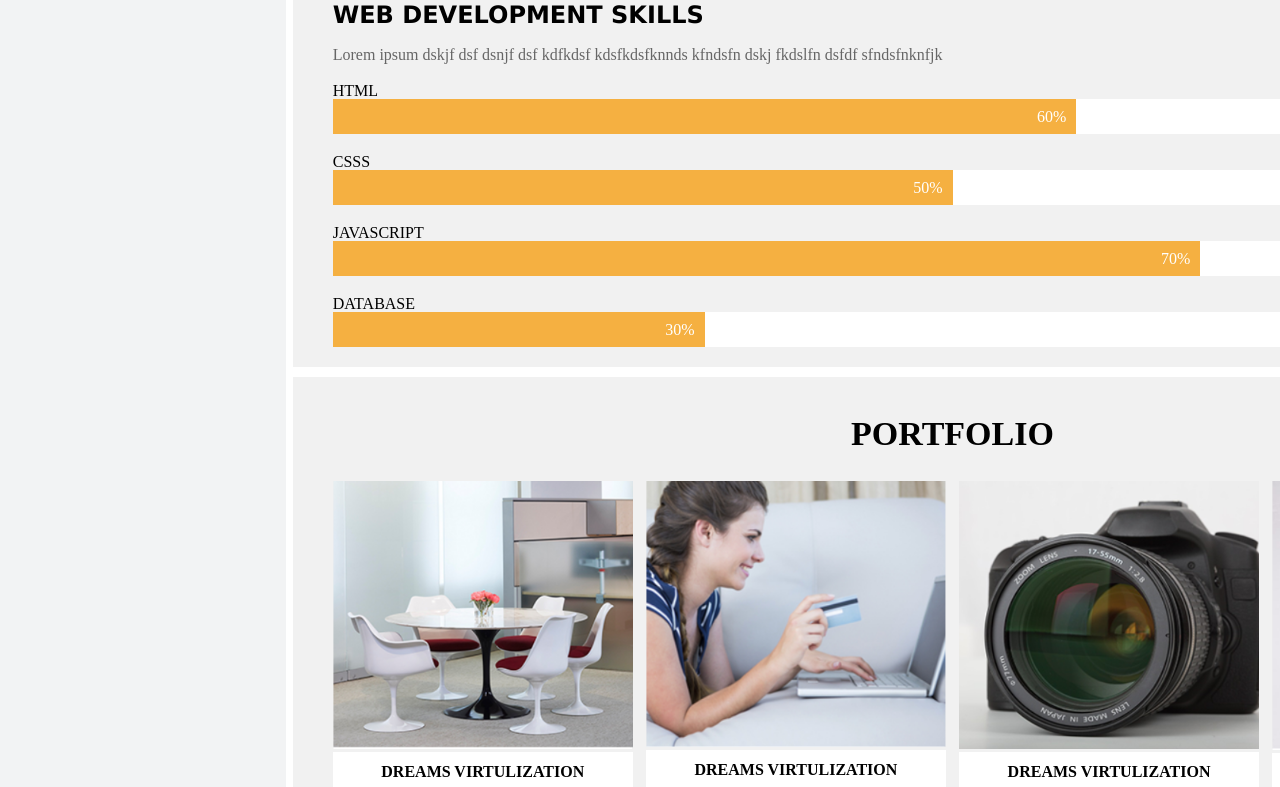
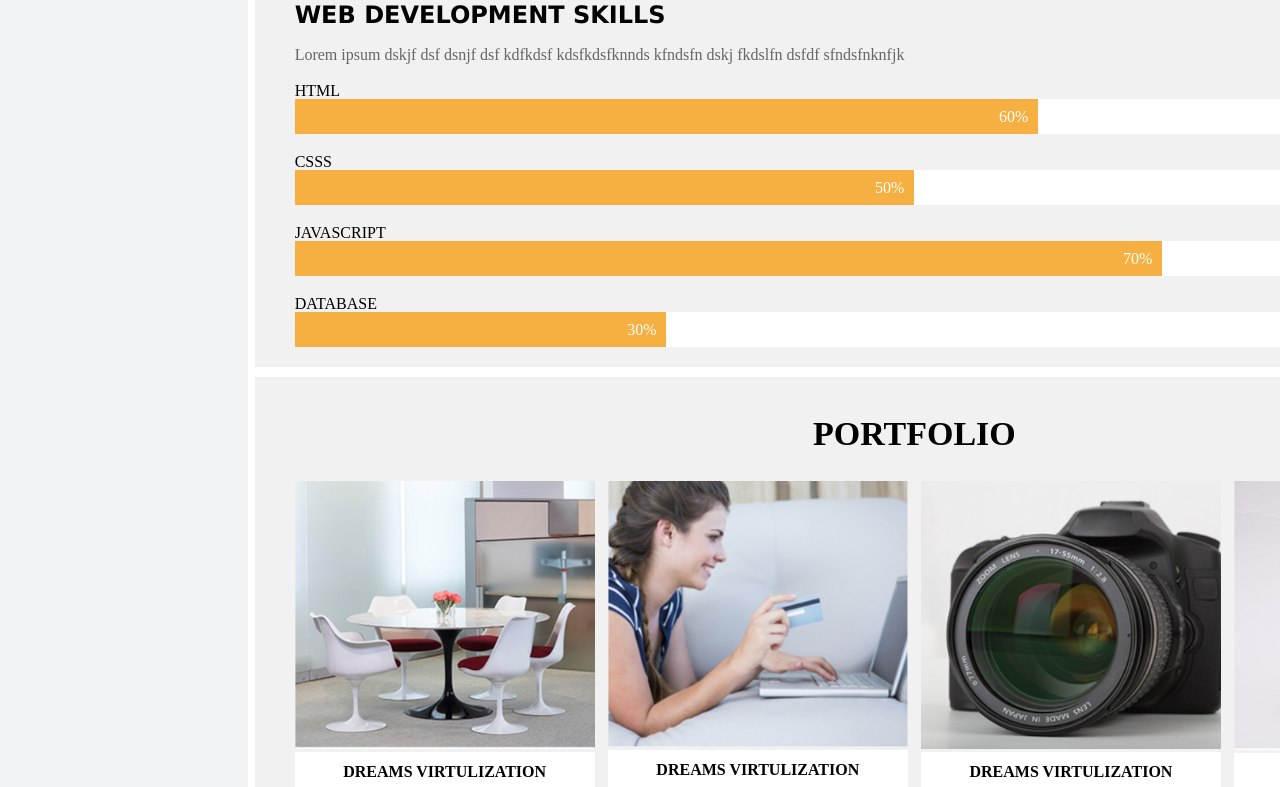
Before and after one commit to matrix2/HTML-CSS, a plain HTML site: page week02/index.html in a window 1280 px wide. Shown: the part 667-1454 px from the top of the page. Drawn offline with Linux system fonts and the light colour scheme.

Commit message:
Add files via upload

```diff
--- a/week02/style.css
+++ b/week02/style.css
@@ -47,7 +47,7 @@ body {
 
 .container {
     background-color: #fff;
-    margin: 40px auto;
+    margin-LEFT: 13%;
     WIDTH:70%;
     margin-top:110px;
     padding:2px;
```
